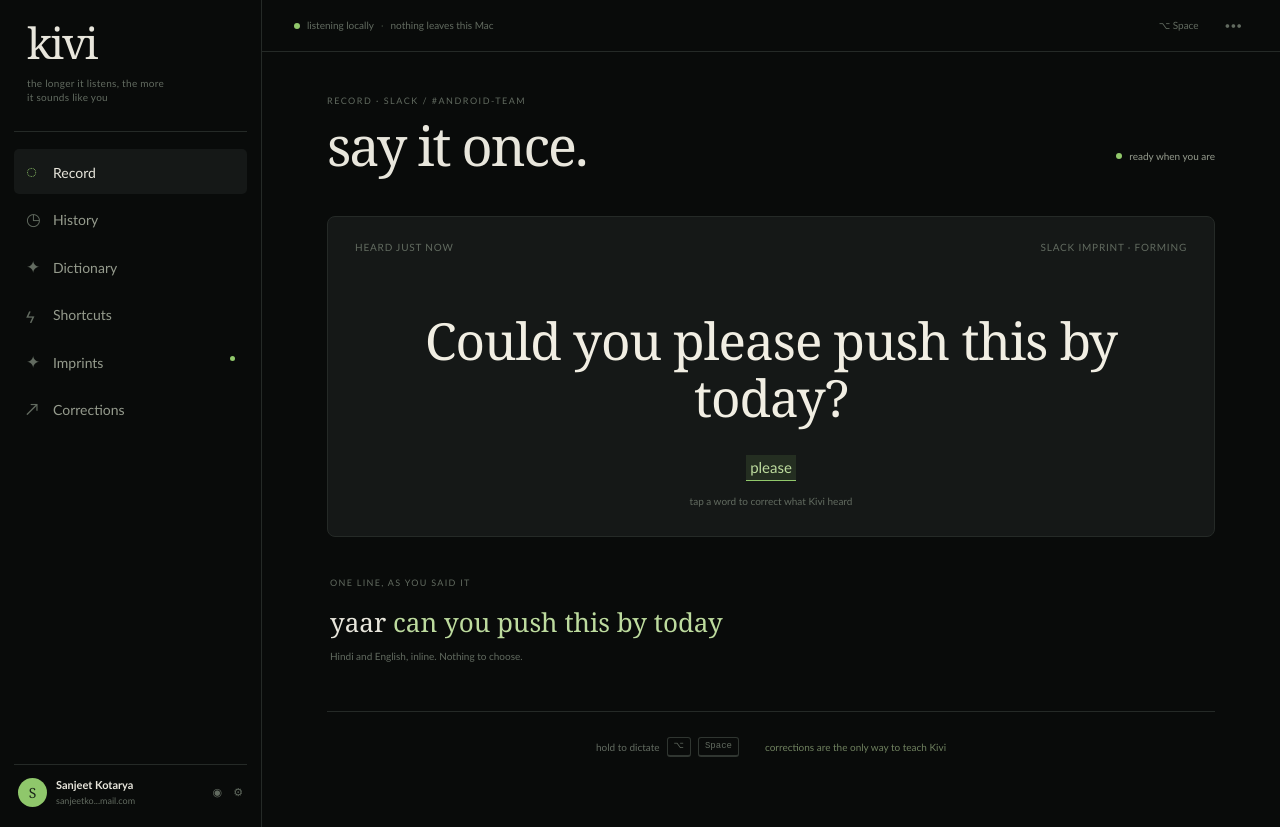
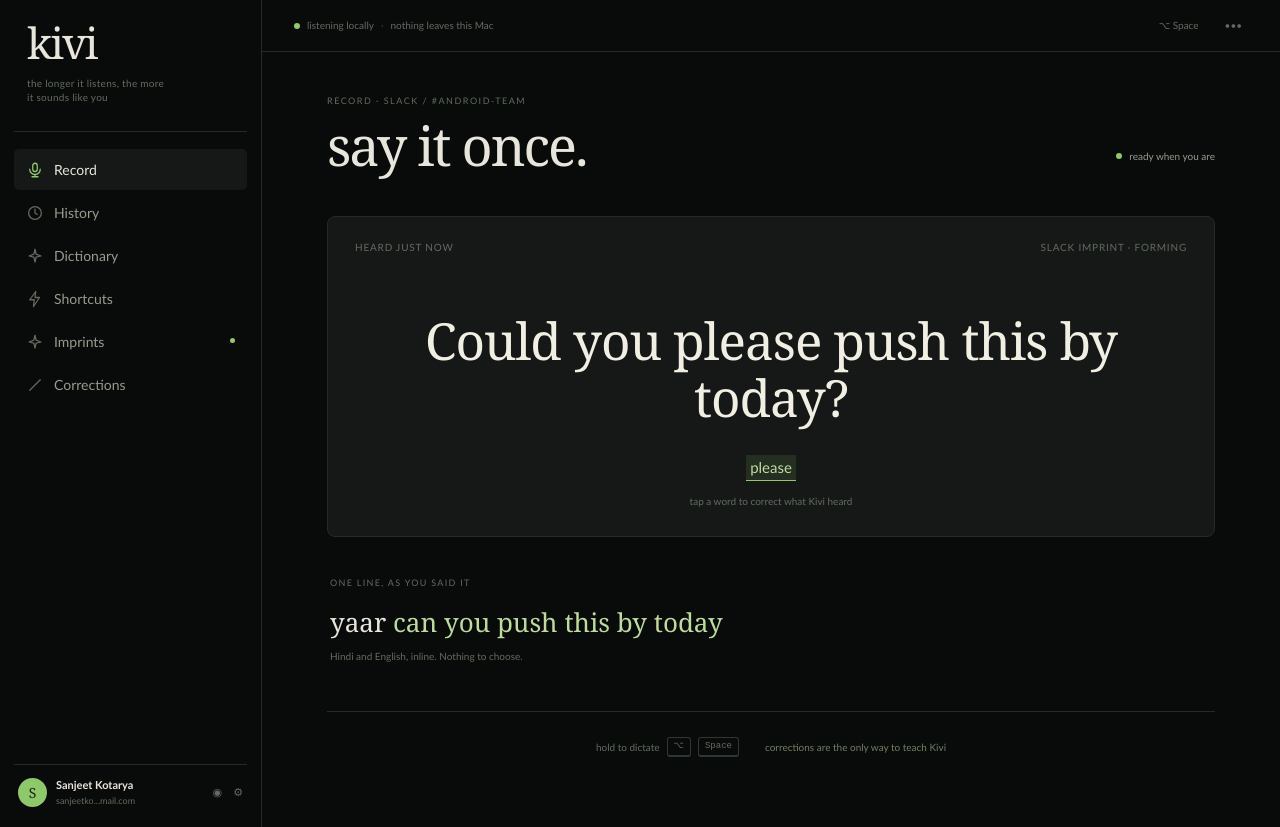
Before and after one commit to SanjeetKotarya/KiviDesign, a React (Vite) app: page / in a window 1280 px wide. Built offline with nearby package versions, Linux system fonts and the light colour scheme.

Commit message:
Use Kivi-style sidebar icons

```diff
--- a/src/App.jsx
+++ b/src/App.jsx
@@ -2,12 +2,12 @@ import { useState } from 'react'
 import './App.css'
 
 const navItems = [
-  { id: 'record', label: 'Record', icon: '◌' },
-  { id: 'history', label: 'History', icon: '◷' },
-  { id: 'dictionary', label: 'Dictionary', icon: '✦' },
-  { id: 'shortcuts', label: 'Shortcuts', icon: 'ϟ' },
-  { id: 'imprints', label: 'Imprints', icon: '✦' },
-  { id: 'corrections', label: 'Corrections', icon: '↗' },
+  { id: 'record', label: 'Record', icon: 'mic' },
+  { id: 'history', label: 'History', icon: 'clock' },
+  { id: 'dictionary', label: 'Dictionary', icon: 'sparkle' },
+  { id: 'shortcuts', label: 'Shortcuts', icon: 'bolt' },
+  { id: 'imprints', label: 'Imprints', icon: 'sparkle' },
+  { id: 'corrections', label: 'Corrections', icon: 'slash' },
 ]
 
 const imprints = {
@@ -30,7 +30,7 @@ function App() {
       <div>
         <div className="brand">kivi <span>the longer it listens, the more it sounds like you</span></div>
         <div className="side-rule" />
-        <nav aria-label="Kivi navigation">{navItems.map((item) => <button key={item.id} className={`nav-item ${screen === item.id || (screen === 'detail' && item.id === 'imprints') ? 'active' : ''}`} onClick={() => setScreen(item.id)}><span>{item.icon}</span>{item.label}{item.id === 'imprints' && offerState === 'open' && <i />}</button>)}</nav>
+        <nav aria-label="Kivi navigation">{navItems.map((item) => <button key={item.id} className={`nav-item ${screen === item.id || (screen === 'detail' && item.id === 'imprints') ? 'active' : ''}`} onClick={() => setScreen(item.id)}><Icon name={item.icon} />{item.label}{item.id === 'imprints' && offerState === 'open' && <i />}</button>)}</nav>
       </div>
       <div className="account"><div className="account-avatar">S</div><div><strong>Sanjeet Kotarya</strong><small>sanjeetko...mail.com</small></div><span className="account-icons">◉　⚙</span></div>
     </aside>
@@ -49,6 +49,17 @@ function App() {
       </div>
     </main>
   </div>
+}
+
+function Icon({ name }) {
+  const paths = {
+    mic: <><rect x="9" y="3" width="6" height="11" rx="3" /><path d="M5 11a7 7 0 0 0 14 0M12 18v3M8 21h8" /></>,
+    clock: <><circle cx="12" cy="12" r="8.5" /><path d="M12 7v5l3 2" /></>,
+    sparkle: <path d="m12 3 1.5 6.5L20 12l-6.5 1.5L12 20l-1.5-6.5L4 12l6.5-2.5L12 3Z" />,
+    bolt: <path d="m13 2-8 11h6l-1 9 8-12h-6l1-8Z" />,
+    slash: <path d="M5 19 19 5" />,
+  }
+  return <svg className="nav-icon" viewBox="0 0 24 24" aria-hidden="true">{paths[name]}</svg>
 }
 
 function Record({ corrected, onCorrect, onOffer, showOffer, onDismissOffer, onForm }) {
```
Also changed, not shown: src/App.css.
